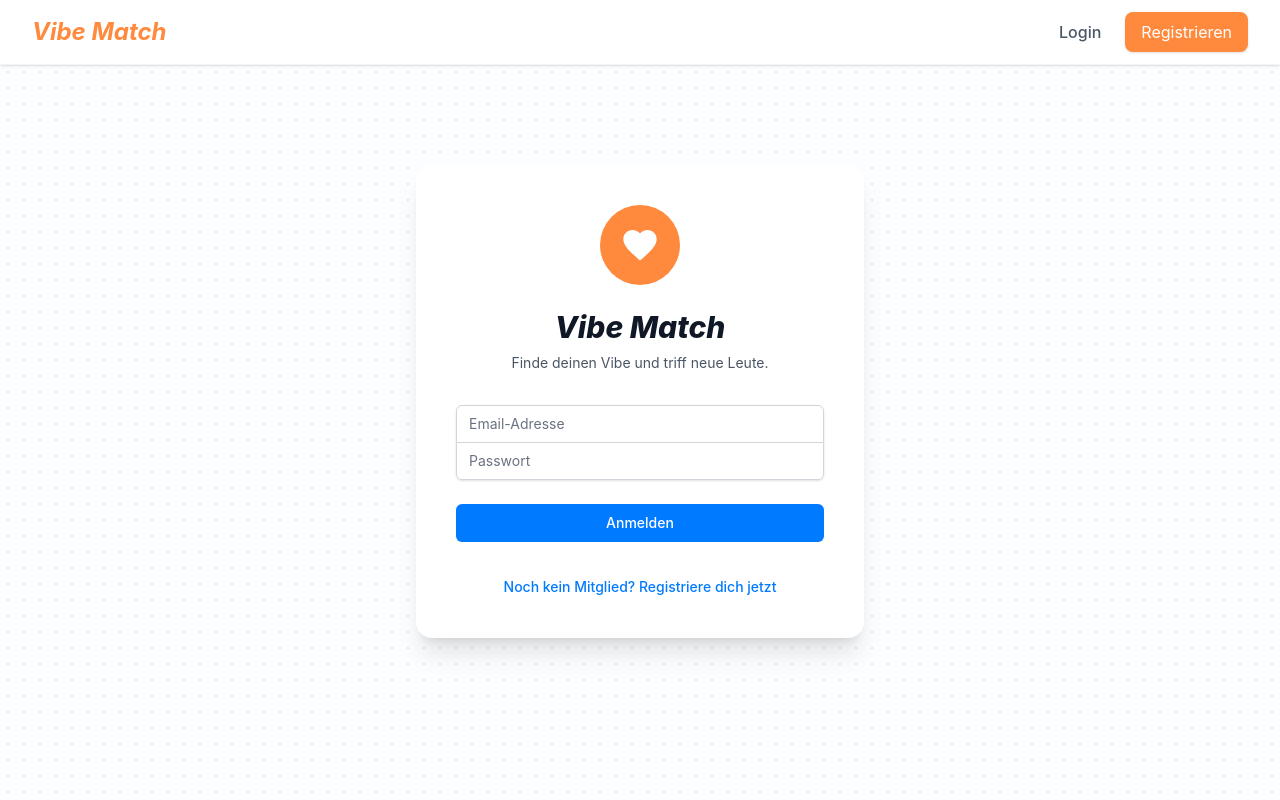
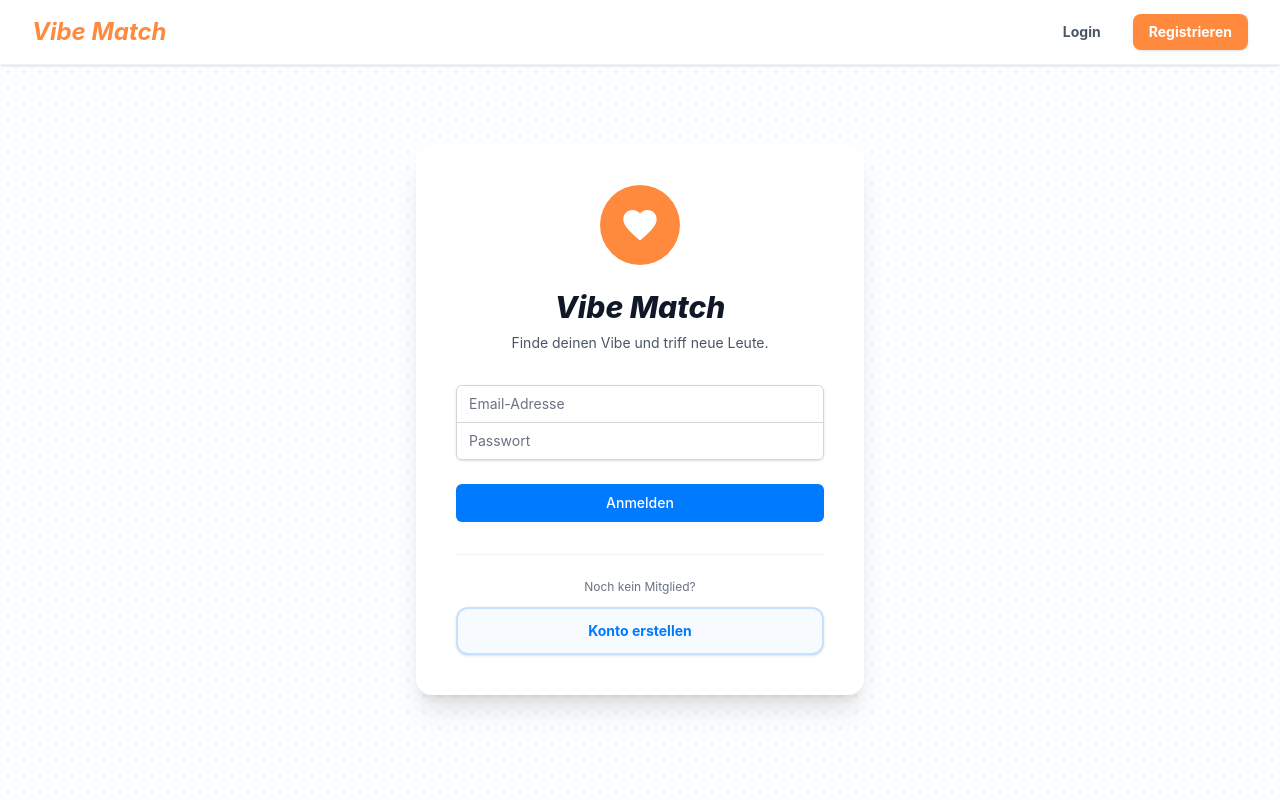
Before and after one commit to ssingh0909/vibe-match, a SvelteKit app: page / in a window 1280 px wide. Built offline with nearby package versions, Linux system fonts and the light colour scheme; no server answers.

Commit message:
Final UI Improvements: Links to buttons, Swiss spelling fixes, and path correction

```diff
--- a/package.json
+++ b/package.json
@@ -17,6 +17,7 @@
 		"@eslint/compat": "^2.0.4",
 		"@eslint/js": "^10.0.1",
 		"@sveltejs/adapter-auto": "^7.0.1",
+		"@sveltejs/adapter-netlify": "^6.0.4",
 		"@sveltejs/kit": "^2.57.0",
 		"@sveltejs/vite-plugin-svelte": "^7.0.0",
 		"@tailwindcss/vite": "^4.2.2",
--- a/src/lib/constants.ts
+++ b/src/lib/constants.ts
@@ -5,7 +5,7 @@ export const HOBBIES = [
     { name: 'Bowling', category: 'Sport' },
     { name: 'Wandern', category: 'Sport' },
     { name: 'Yoga', category: 'Sport' },
-    { name: 'Fußball', category: 'Sport' },
+    { name: 'Fussball', category: 'Sport' },
     { name: 'Klettern', category: 'Sport' },
     { name: 'Schwimmen', category: 'Sport' },
     { name: 'Kochen', category: 'Kulinarik' },
--- a/src/routes/+layout.svelte
+++ b/src/routes/+layout.svelte
@@ -19,21 +19,45 @@
 				<div class="flex items-center">
 					<a href={userEmail ? "/dashboard" : "/"} class="text-2xl font-bold italic text-brand-orange">Vibe Match</a>
 				</div>
-				<div class="flex items-center space-x-6">
+				<div class="flex items-center space-x-2 sm:space-x-4">
 					{#if userEmail}
-						{#if page.url.pathname !== '/dashboard'}
-							<a href="/dashboard" class="text-gray-600 hover:text-brand-orange font-medium">Dashboard</a>
-						{/if}
-						{#if page.url.pathname !== '/friends'}
-							<a href="/friends" class="text-gray-600 hover:text-brand-orange font-medium">Freunde</a>
-						{/if}
-						{#if !page.url.pathname.startsWith('/messages')}
-							<a href="/messages" class="text-gray-600 hover:text-brand-orange font-medium">Nachrichten</a>
-						{/if}
-						<a href="/profile" class="text-gray-600 hover:text-brand-orange font-medium {page.url.pathname === '/profile' ? 'text-brand-orange' : ''}">Mein Profil</a>
+						<a
+							href="/dashboard"
+							class="px-3 py-1.5 sm:px-4 sm:py-2 rounded-lg text-sm font-bold transition-all {page.url.pathname === '/dashboard' ? 'bg-brand-blue text-white shadow-md' : 'text-gray-600 hover:bg-gray-100'}"
+						>
+							Dashboard
+						</a>
+						<a
+							href="/friends"
+							class="px-3 py-1.5 sm:px-4 sm:py-2 rounded-lg text-sm font-bold transition-all {page.url.pathname === '/friends' ? 'bg-brand-blue text-white shadow-md' : 'text-gray-600 hover:bg-gray-100'}"
+						>
+							Freunde
+						</a>
+						<a
+							href="/messages"
+							class="px-3 py-1.5 sm:px-4 sm:py-2 rounded-lg text-sm font-bold transition-all {page.url.pathname.startsWith('/messages') ? 'bg-brand-blue text-white shadow-md' : 'text-gray-600 hover:bg-gray-100'}"
+						>
+							Nachrichten
+						</a>
+						<a
+							href="/profile"
+							class="px-3 py-1.5 sm:px-4 sm:py-2 rounded-lg text-sm font-bold transition-all {page.url.pathname === '/profile' ? 'bg-brand-blue text-white shadow-md' : 'text-gray-600 hover:bg-gray-100'}"
+						>
+							Profil
+						</a>
 					{:else}
-						<a href="/" class="text-gray-600 hover:text-brand-orange font-medium">Login</a>
-						<a href="/register" class="rounded-lg bg-brand-orange px-4 py-2 text-white shadow-sm hover:bg-orange-600 transition-colors">Registrieren</a>
+						<a
+							href="/"
+							class="px-4 py-2 rounded-lg text-sm font-bold text-gray-600 hover:bg-gray-100 transition-all"
+						>
+							Login
+						</a>
+						<a
+							href="/register"
+							class="rounded-lg bg-brand-orange px-4 py-2 text-sm font-bold text-white shadow-sm hover:bg-orange-600 transition-all active:scale-95"
+						>
+							Registrieren
+						</a>
 					{/if}
 				</div>
 			</div>
--- a/src/routes/+page.svelte
+++ b/src/routes/+page.svelte
@@ -66,9 +66,13 @@
 			</div>
 		</form>
 
-		<div class="text-center">
-			<a href="/register" class="text-sm font-medium text-brand-blue hover:text-blue-500">
-				Noch kein Mitglied? Registriere dich jetzt
+		<div class="text-center pt-6 border-t border-gray-100">
+			<p class="text-xs text-gray-500 mb-3">Noch kein Mitglied?</p>
+			<a
+				href="/register"
+				class="inline-block w-full rounded-xl border-2 border-brand-blue/20 bg-blue-50/50 px-6 py-3 text-sm font-bold text-brand-blue hover:bg-brand-blue hover:text-white transition-all active:scale-95 shadow-sm"
+			>
+				Konto erstellen
 			</a>
 		</div>
 	</div>
--- a/src/routes/success/+page.svelte
+++ b/src/routes/success/+page.svelte
@@ -7,7 +7,7 @@
 		</div>
 
 		<h1 class="text-3xl font-bold text-gray-900">Buchung Bestätigt!</h1>
-		<p class="text-gray-600">Viel Spaß bei deiner Aktivität. Wir haben deinen Platz reserviert.</p>
+		<p class="text-gray-600">Viel Spass bei deiner Aktivität. Wir haben deinen Platz reserviert.</p>
 
 		<div class="overflow-hidden rounded-2xl shadow-lg border-2 border-gray-50 my-8">
 			<img
```
Also changed, not shown: 1 other file (tests, documents, lock files or other folders).
